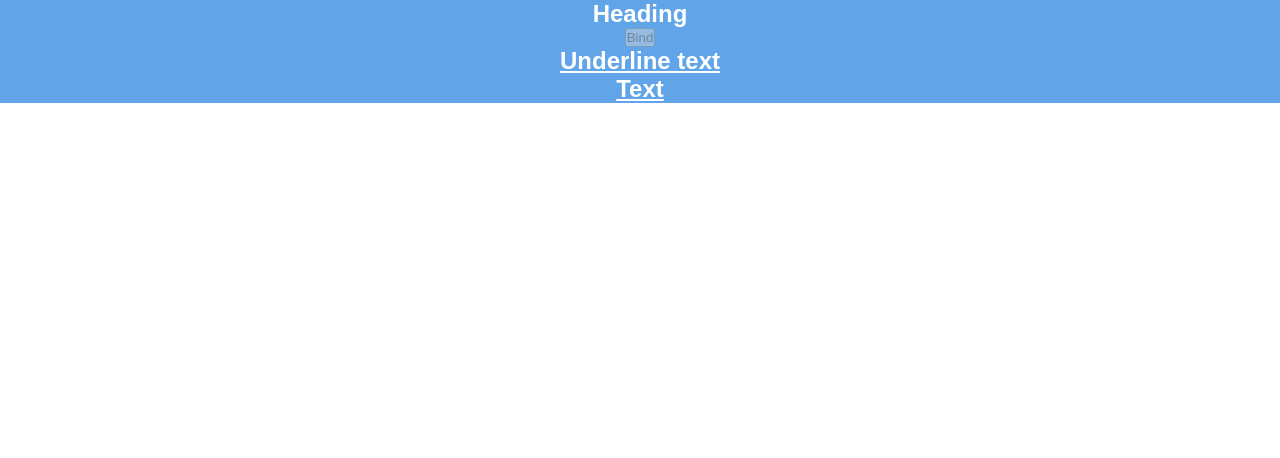
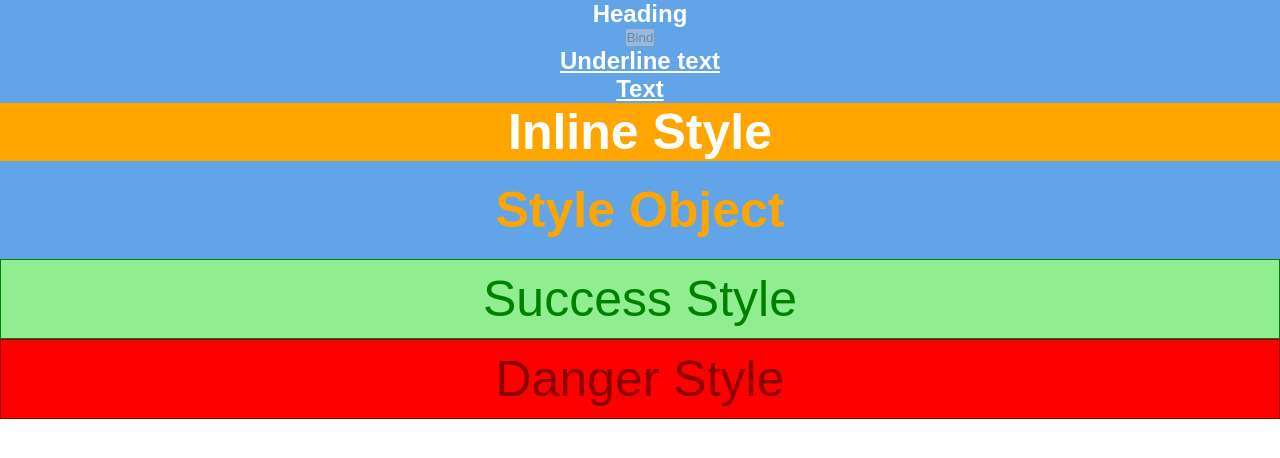
Before and after one commit to TomyJusuf/Vue--eComerce, a Vue app in the folder hello-world/: page / in a window 1280 px wide. Shown: the top 458 px of the page. Built offline with nearby package versions, Linux system fonts and the light colour scheme.

Commit message:
learn about Binding Styles

```diff
--- a/hello-world/src/App.vue
+++ b/hello-world/src/App.vue
@@ -4,6 +4,18 @@
   <button v-bind:disabled="isDisabled">Bind</button>
   <h2 class="underline">Underline text</h2>
   <h2 v-bind:class="underline">Text</h2>
+  <h2
+    v-bind:style="{
+      background: hightlight,
+      fontSize: headerSize + 'px',
+    }"
+  >
+    Inline Style
+  </h2>
+  <h2 v-bind:style="headerStyleOBject">Style Object</h2>
+
+  <div v-bind:style="[baseStyleObject, successStyleObject]">Success Style</div>
+  <div v-bind:style="[baseStyleObject, dangerStyleObject]">Danger Style</div>
 </template>
 
 <script>
@@ -18,6 +30,27 @@
       headingId: "heading",
       isDisabled: true,
       underline: "underline",
+      hightlight: "orange",
+      headerSize: 50,
+      headerStyleOBject: {
+        color: "orange",
+        fontSize: "50px",
+        padding: "20px",
+      },
+      baseStyleObject: {
+        fontSize: "50px",
+        padding: "10px",
+      },
+      successStyleObject: {
+        color: "green",
+        backgroundColor: "lightgreen",
+        border: "1px solid green",
+      },
+      dangerStyleObject: {
+        color: "darkred",
+        backgroundColor: "red",
+        border: "1px solid darkred",
+      },
     };
   },
   // components: { Navbar },
--- a/hello-world/src/components/Navbar.vue
+++ b/hello-world/src/components/Navbar.vue
@@ -167,7 +167,6 @@
     align-content: center;
   }
   .close {
-    transition: 1.7s ease-in-out;
     display: none;
   }
 
```
